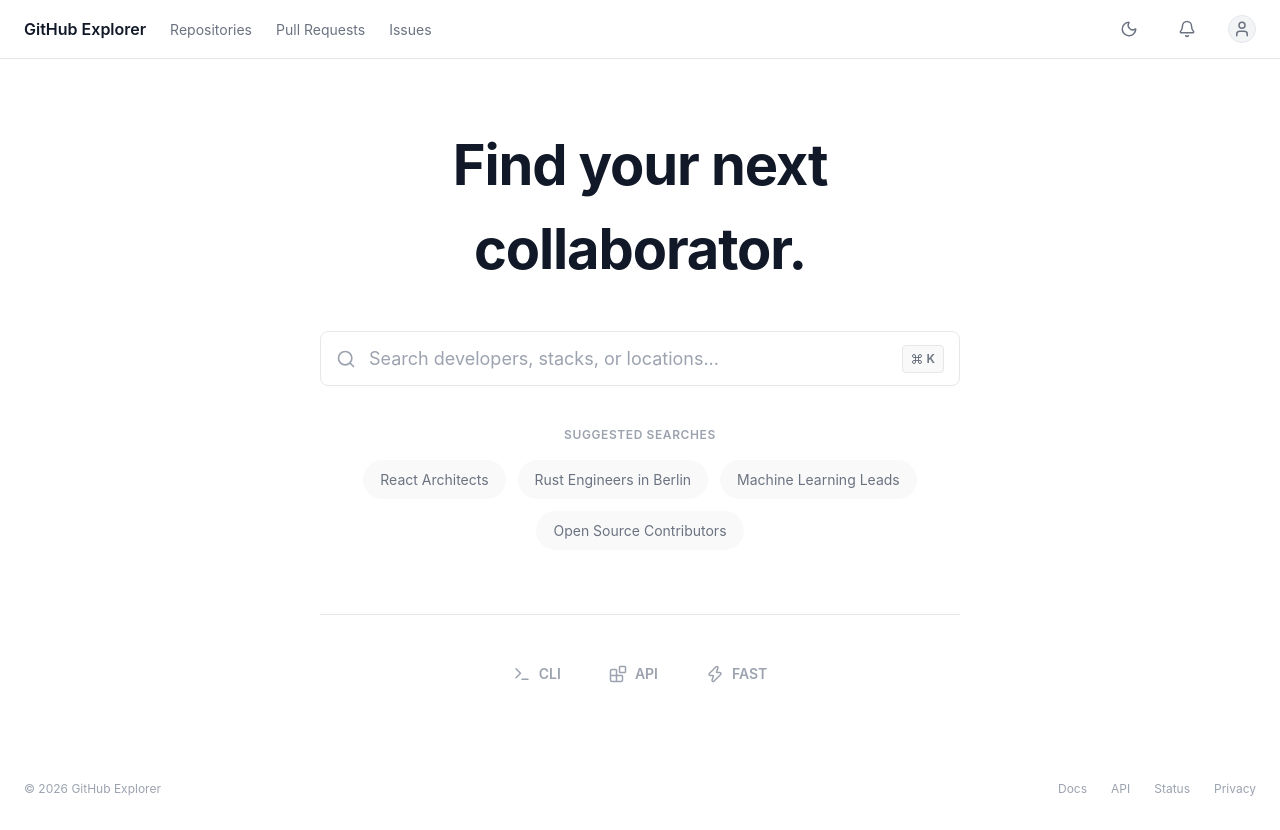
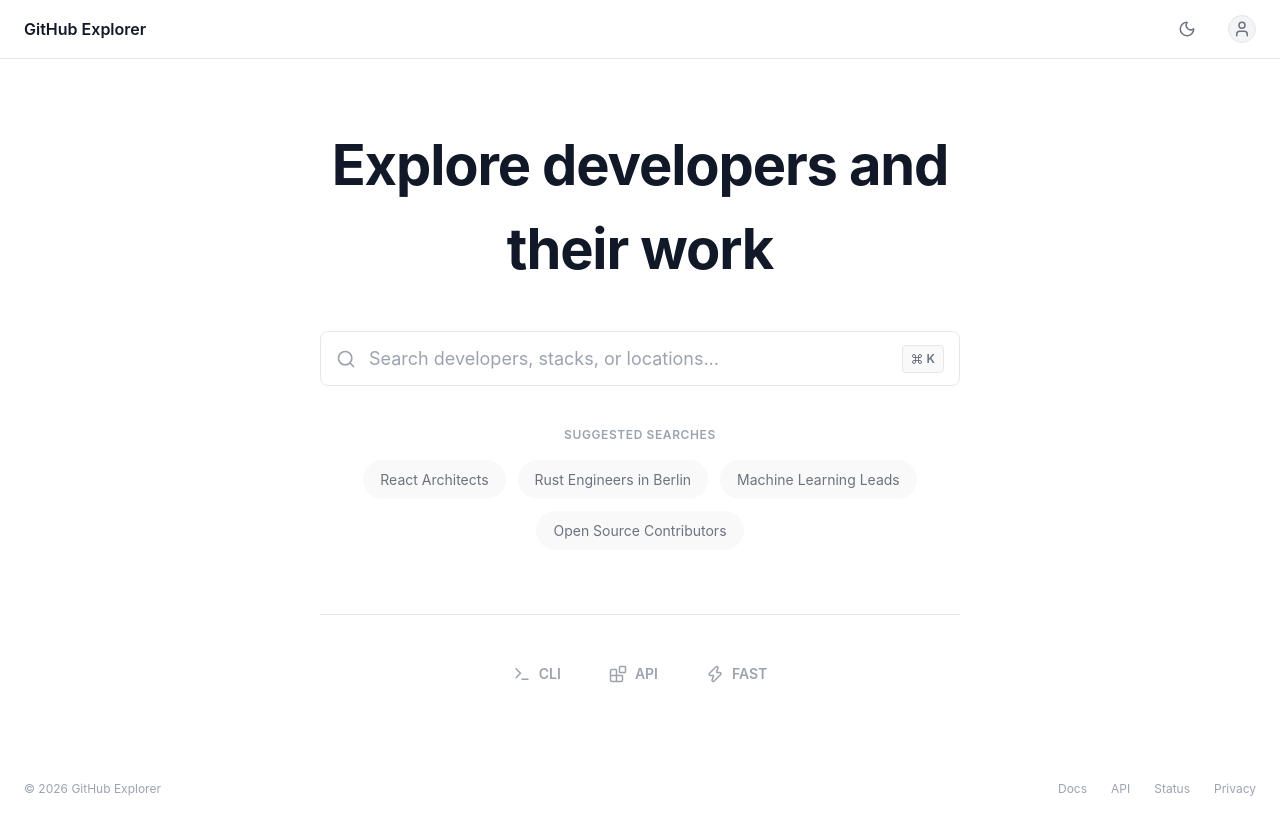
Before and after one commit to RishiiiS/githubExplorer, a React (Vite) app: page / in a window 1280 px wide. Built offline with nearby package versions, Linux system fonts and the light colour scheme.

Commit message:
fixed rendering issue bugs

```diff
--- a/src/components/layout/Layout.jsx
+++ b/src/components/layout/Layout.jsx
@@ -1,5 +1,5 @@
 import React from 'react';
-import { Moon, Bell, User } from 'lucide-react';
+import { Moon, User } from 'lucide-react';
 import './Layout.css';
 import { Link } from 'react-router-dom';
 
@@ -9,15 +9,9 @@
       <header className="header">
         <div className="header-left">
           <Link to="/" className="brand-name">GitHub Explorer</Link>
-          <nav className="header-nav">
-            <a href="#">Repositories</a>
-            <a href="#">Pull Requests</a>
-            <a href="#">Issues</a>
-          </nav>
         </div>
         <div className="header-right">
           <button className="icon-btn" aria-label="Toggle Theme"><Moon size={18} /></button>
-          <button className="icon-btn" aria-label="Notifications"><Bell size={18} /></button>
           <div className="user-avatar" aria-label="User Profile">
             <User size={18} />
           </div>
--- a/src/pages/Home.jsx
+++ b/src/pages/Home.jsx
@@ -17,7 +17,7 @@
   return (
     <div className="home-container">
       <div className="home-content">
-        <h1 className="home-title">Find your next collaborator.</h1>
+        <h1 className="home-title">Explore developers and their work</h1>
 
         <form className="search-wrapper" onSubmit={handleSearch}>
           <Search className="search-icon" size={20} />
--- a/src/pages/UserRepos.css
+++ b/src/pages/UserRepos.css
@@ -1,6 +1,6 @@
 .user-repos-page {
   padding: 32px 16px;
-  max-width: 1200px;
+  max-width: 1440px;
   margin: 0 auto;
   width: 100%;
 }
```
